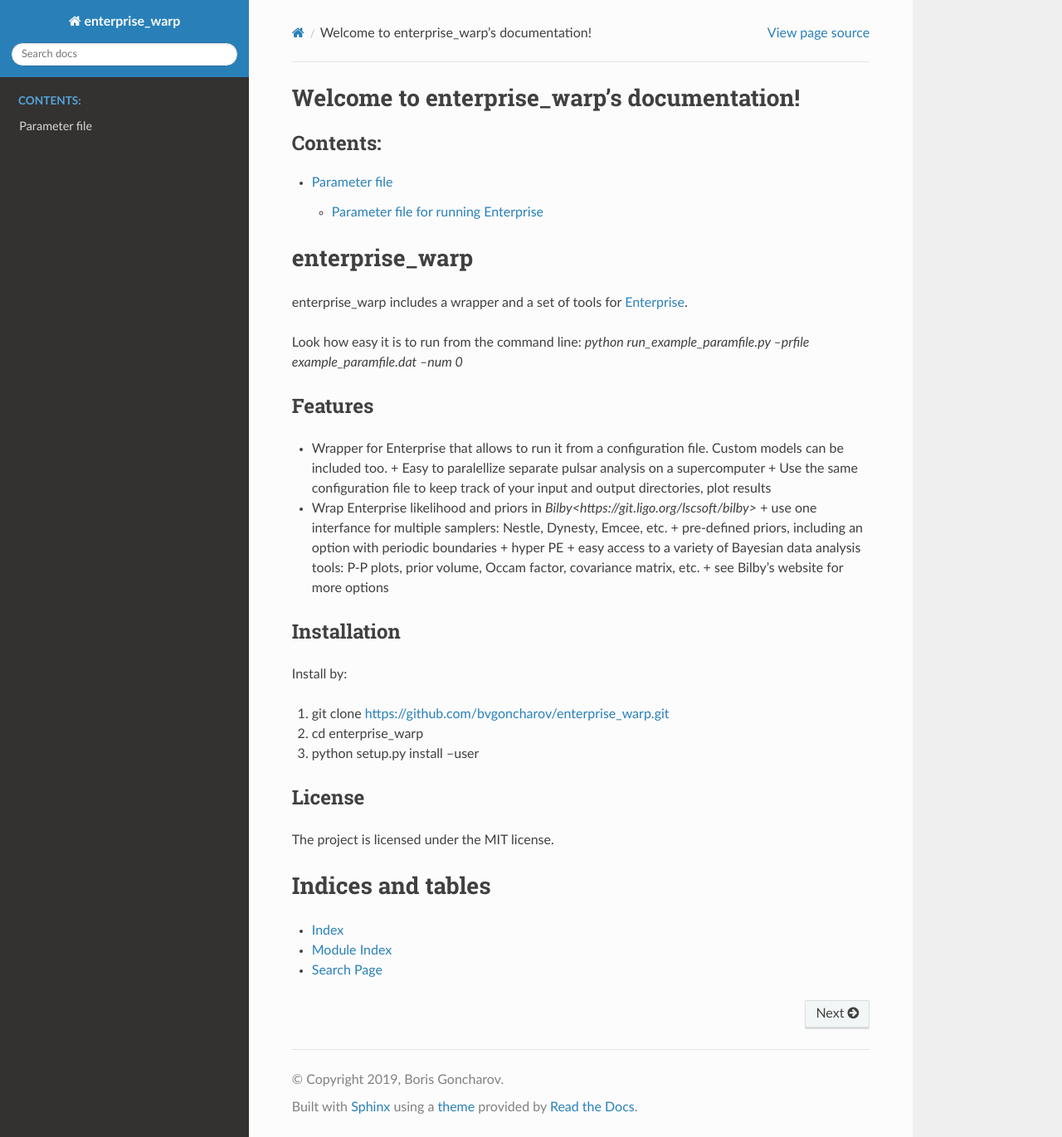
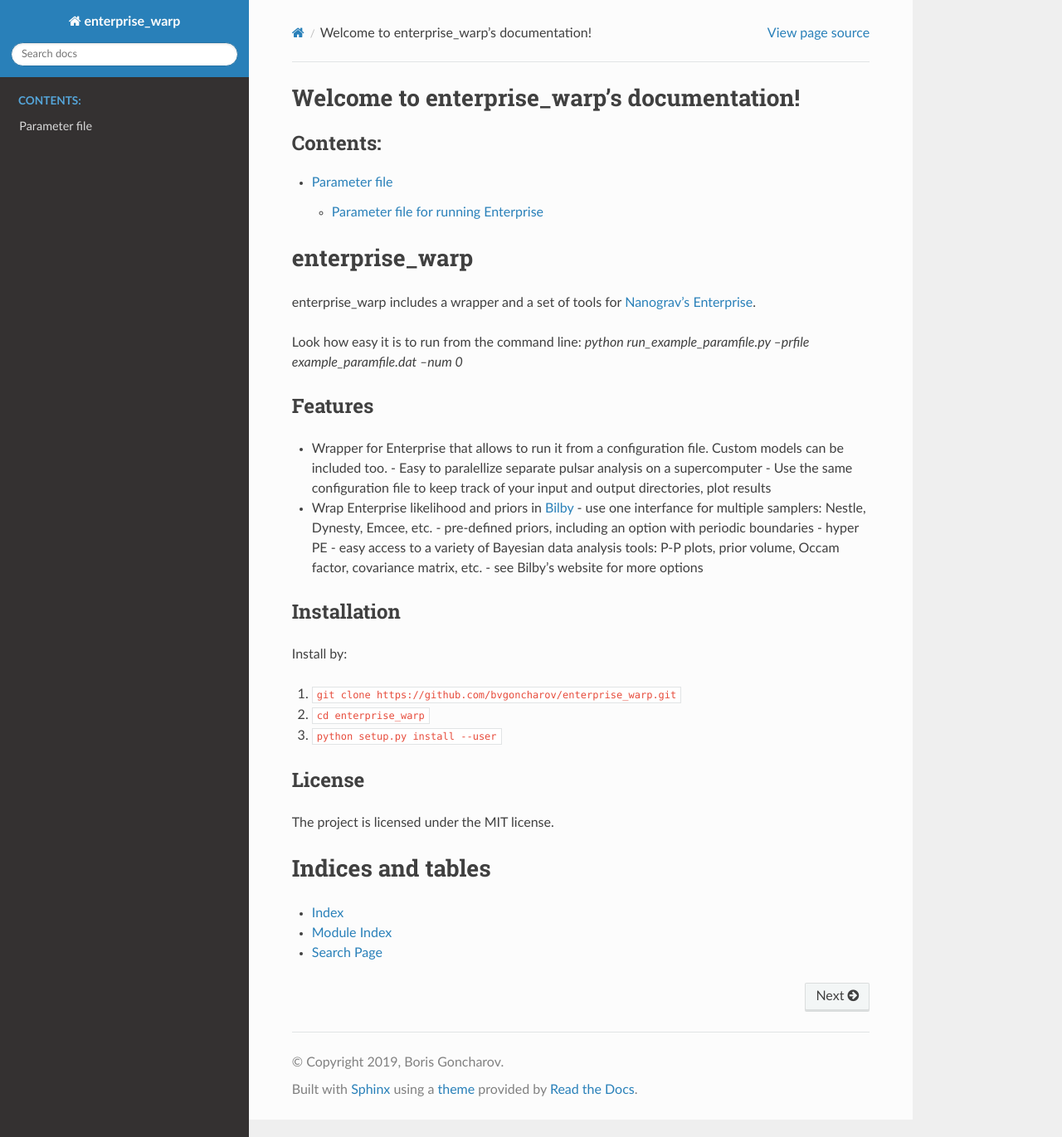
Before and after one commit to bvgoncharov/enterprise_warp, a Sphinx documentation site: the page built from docs/index.rst, in a window 1280 px wide and 1371 px high. Shown: the whole window at 83% size. Built offline with Sphinx 7.4.7 and the Read the Docs theme 2.0.0, drawn with Linux system fonts in a browser that asks for light colours; part of the change alters nothing that is shown.

```diff
--- a/docs/index.rst
+++ b/docs/index.rst
@@ -15,7 +15,7 @@ Welcome to enterprise_warp's documentation!
 enterprise_warp
 ===============
 
-enterprise_warp includes a wrapper and a set of tools for `Enterprise <https://github.com/nanograv/enterprise/>`__.
+enterprise_warp includes a wrapper and a set of tools for `Nanograv's Enterprise <https://github.com/nanograv/enterprise/>`__.
 
 Look how easy it is to run from the command line: `python run_example_paramfile.py --prfile example_paramfile.dat --num 0`
 
@@ -23,23 +23,23 @@ Features
 --------
 
 - Wrapper for Enterprise that allows to run it from a configuration file. Custom models can be included too.
-  + Easy to paralellize separate pulsar analysis on a supercomputer
-  + Use the same configuration file to keep track of your input and output directories, plot results
-- Wrap Enterprise likelihood and priors in `Bilby<https://git.ligo.org/lscsoft/bilby>`
-  + use one interfance for multiple samplers: Nestle, Dynesty, Emcee, etc.
-  + pre-defined priors, including an option with periodic boundaries
-  + hyper PE
-  + easy access to a variety of Bayesian data analysis tools: P-P plots, prior volume, Occam factor, covariance matrix, etc.
-  + see Bilby's website for more options
+  - Easy to paralellize separate pulsar analysis on a supercomputer
+  - Use the same configuration file to keep track of your input and output directories, plot results
+- Wrap Enterprise likelihood and priors in `Bilby <https://git.ligo.org/lscsoft/bilby>`__
+  - use one interfance for multiple samplers: Nestle, Dynesty, Emcee, etc.
+  - pre-defined priors, including an option with periodic boundaries
+  - hyper PE
+  - easy access to a variety of Bayesian data analysis tools: P-P plots, prior volume, Occam factor, covariance matrix, etc.
+  - see Bilby's website for more options
 
 Installation
 ------------
 
 Install by:
 
-1. git clone https://github.com/bvgoncharov/enterprise_warp.git
-2. cd enterprise_warp
-3. python setup.py install --user
+1. :code:`git clone https://github.com/bvgoncharov/enterprise_warp.git`
+2. :code:`cd enterprise_warp`
+3. :code:`python setup.py install --user`
 
 License
 -------
```
